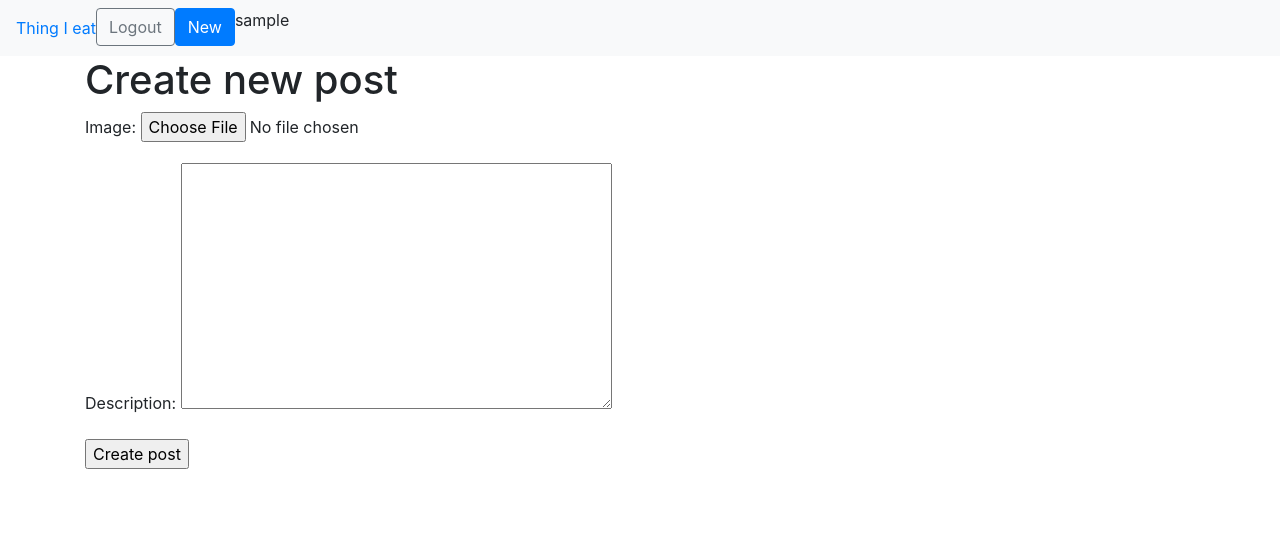
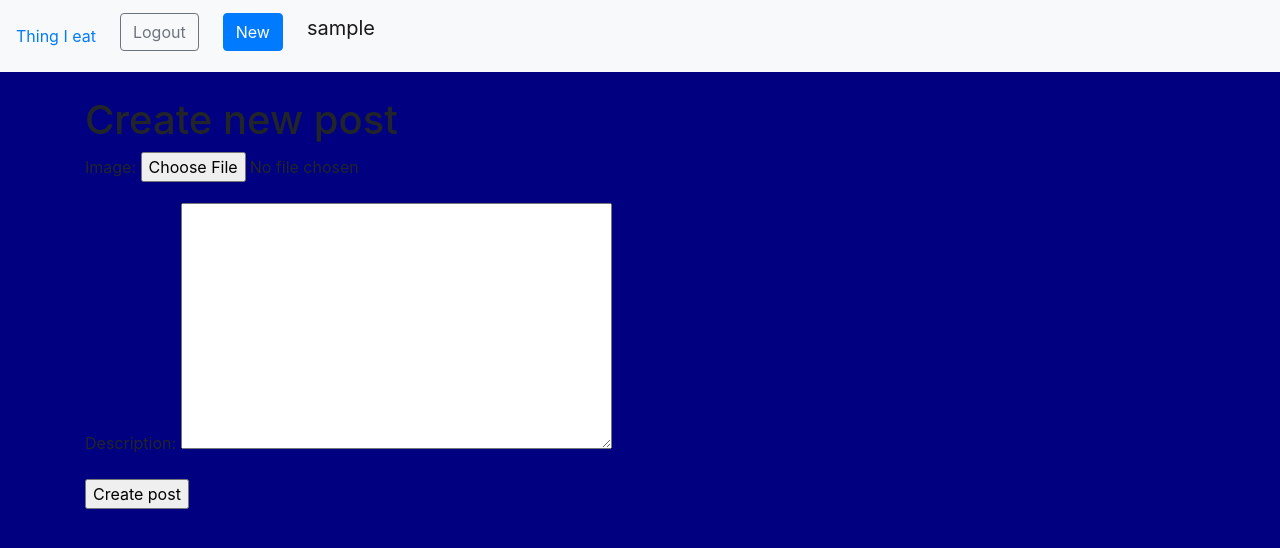
Before and after one commit to zkid18/django_food_bot, a Django app: page /new/ in a window 1280 px wide. Shown: the top 548 px of the page. Run offline with Django 3.2, Linux system fonts and the light colour scheme; the visitor is signed in with stand-in values (Sample User, id 1); some libraries are stand-ins or nearby versions.

Commit message:
Styles edit

```diff
--- a/posts/templates/posts/post_detail.html
+++ b/posts/templates/posts/post_detail.html
@@ -9,9 +9,9 @@
         {% if user.is_authenticated %}
         <form action="{% url 'like' pk=post.id %}" method="GET">
             {% if post.likes.count %}
+                <button type="submit" class="btn btn-secondary">Dislike</button>
+            {% else %}
                 <button type="submit" class="btn btn-secondary">Like</button>
-            {% else %}
-                <button type="submit" class="btn btn-secondary">Dislike</button>
             {% endif %}
         </form>
     {% endif %}
--- a/posts/views.py
+++ b/posts/views.py
@@ -6,6 +6,7 @@ from django.contrib.auth.decorators import login_required
 from django.contrib.auth.mixins import LoginRequiredMixin
 from django.views.generic import RedirectView
 from django.shortcuts import get_object_or_404
+from django.db import transaction
 # Create your views here.
 from posts.models import Post
 
@@ -13,7 +14,7 @@ class PostList(ListView):
     model = Post
 
 class PostLikeToggle(RedirectView):
-
+    @transaction.atomic
     def get_redirect_url(self, *args, **kwargs):
         post_id = kwargs.get('pk')
         post = get_object_or_404(Post, id=post_id)
--- a/settings/local.py
+++ b/settings/local.py
@@ -1,5 +1,5 @@
 from .base import *
 
-DEBUG = False
+# DEBUG = False
 ALLOWED_HOSTS = ['*']
-# DEBUG = get_env_variable('DEBUG')
+DEBUG = get_env_variable('DEBUG')
--- a/static/css/styles.css
+++ b/static/css/styles.css
@@ -1,36 +1,3 @@
 body{
-    background-color: rgb(119, 37, 37);
-    color: #fff;
+    background: navy !important;
 }
-
-body *{
-    font-family: Ubuntu;
-}
-
-h1, h2, h3, h4, h5{
-    font-weight: normal;
-    margin: 0;
-    color: #79e200;
-}
-
-a, a:hover, a:visited{
-    color: #fff;
-    text-decoration: none;
-}
-
-.wrapper{
-    max-width: 960px;
-    margin: 0 auto;
-}
-
-div.wrapper > h1{
-    text-align: center;
-    margin: 100px auto;
-    font-size: 2.4em
-}
-
-header{
-    display: grid;
-    grid-template-columns: 1fr 1fr;
-    padding: 400px 0;
-}
--- a/templates/base.html
+++ b/templates/base.html
@@ -5,15 +5,16 @@
         <meta charset="utf-8">
         <meta name="viewport" content="width=device-width, initial-scale=1, shrink-to-fit=no">
         <link rel="stylesheet" href="https://stackpath.bootstrapcdn.com/bootstrap/4.3.1/css/bootstrap.min.css" integrity="sha384-ggOyR0iXCbMQv3Xipma34MD+dH/1fQ784/j6cY/iJTQUOhcWr7x9JvoRxT2MZw1T" crossorigin="anonymous">
+        <link rel="stylesheet" type="text/css" href="{% static 'css/styles.css' %}">
         <title>Things I eat</title>
     </head>
     <body>
         <nav class="navbar navbar-expand-lg navbar-light bg-light">
             <a href="/">Thing I eat</a>
-            <div class="collapse navbar-collapse" id="navbarSupportedContent">
+            <div class="navbar-brand" id="navbarSupportedContent">
                 <ul class="navbar-nav mr-auto">
                     {% if user.is_authenticated %}
-                        <li class="nav-item">
+                        <li class="nav-item ml-4 mb-2">
                             <!-- {% csrf_token %}
                             <a href="{% url 'accounts:logout' %}">Logout</a> -->
                             <form class="logout-link" action= "{% url 'accounts:logout' %}" method="post">
@@ -21,22 +22,26 @@
                                 <button type="submit" class="btn btn-outline-secondary">Logout</button>
                             </form>
                         </li>
-                        <li class="nav-item">
+                        <li class="nav-item ml-4 mb-2">
                             <form class="new-post" action="{% url 'new' %}">
                                 <button type="submit" class="btn btn-primary">New</button>
                             </form>
                         </li>
-                        <li>
+                        <li class="nav-item ml-4">
                             <p>{{user}}</p>
                         </li>
                     {% else %}
-                        <li class="nav-item"><a href="{% url 'accounts:login' %}">Login</a></li>
-                        <li class="nav-item"><a href="{% url 'accounts:signup' %}">Signup</a></li>
+                        <li class="nav-item ml-4">
+                            <a href="{% url 'accounts:login' %}">Login</a>
+                        </li>
+                        <li class="nav-item ml-4">
+                            <a href="{% url 'accounts:signup' %}">Signup</a>
+                        </li>
                     {% endif %}
                 </ul>
             </div>
         </nav>
-        <div class="container">
+        <div class="container mt-4">
             {% block content %}
             {% endblock %}
         </div>
```
Also changed, not shown: posts/templates/posts/post_list.html (+5 -3 lines), settings/base.py (+5 -2 lines).
